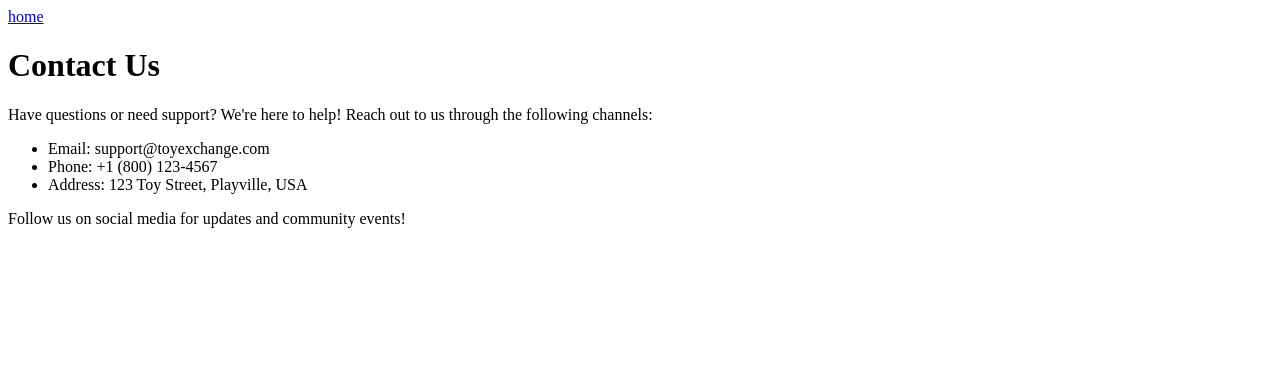
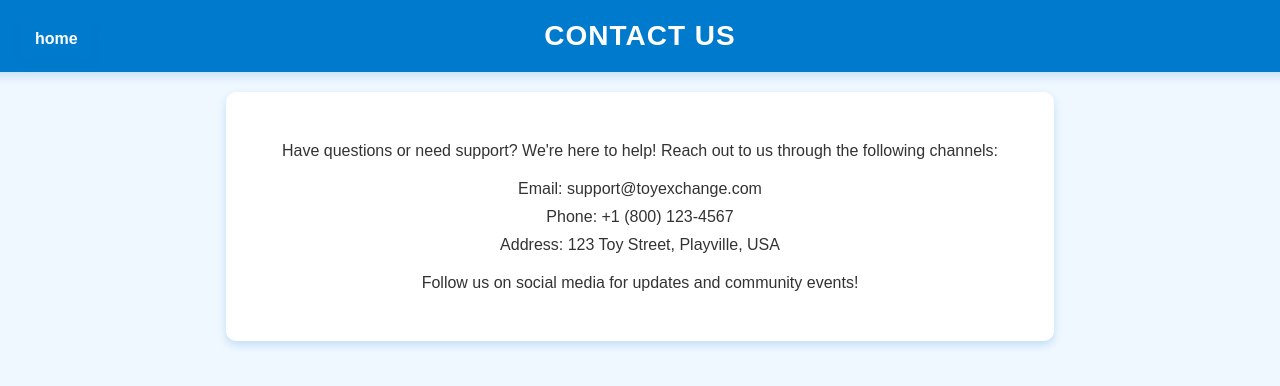
Before and after one commit to Joy-Renee/toy-exchange1, a plain HTML site: page contact.html in a window 1280 px wide. Drawn offline with Linux system fonts and the light colour scheme.

Commit message:
added about and contact styling

```diff
--- a/contact.html
+++ b/contact.html
@@ -6,7 +6,7 @@
     <title>Contact Us - Toy Exchange</title>
     <script src="app.js"></script>
 
-    <link rel="stylesheet" href="styles.css">
+    <link rel="stylesheet" href="css/about.css">
 </head>
 <body>
     <a href="/">home</a>
--- /dev/null
+++ b/css/about.css
@@ -0,0 +1,113 @@
+/* General Page Styles */
+body {
+    font-family: 'Montserrat', sans-serif;
+    background-color: #f0f8ff; /* Baby Blue */
+    color: #333;
+    margin: 0;
+    padding: 0;
+    text-align: center;
+    display: flex;
+    flex-direction: column;
+    align-items: center;
+    justify-content: center;
+}
+
+/* Home Link */
+a {
+    color: #007acc; /* Light Blue */
+    text-decoration: none;
+    font-weight: bold;
+    position: absolute;
+    top: 20px;
+    left: 20px;
+}
+
+/* Header Section */
+header {
+    background-color: #007acc; /* Light Blue */
+    color: white;
+    padding: 20px;
+    width: 100%;
+    box-shadow: 0px 4px 10px rgba(0, 122, 204, 0.2);
+}
+
+h1 {
+    margin: 0;
+    font-size: 28px;
+    text-transform: uppercase;
+    letter-spacing: 1px;
+}
+
+/* Section Styles */
+section {
+    background-color: white;
+    padding: 30px;
+    border-radius: 10px;
+    box-shadow: 0px 4px 10px rgba(0, 122, 204, 0.2);
+    width: 60%;
+    margin-top: 20px;
+    animation: slideIn 1.5s ease-in-out forwards;
+}
+
+/* Slide-in Animation */
+@keyframes slideIn {
+    from {
+        opacity: 0;
+        transform: translateY(20px);
+    }
+    to {
+        opacity: 1;
+        transform: translateY(0);
+    }
+}
+
+p {
+    font-size: 16px;
+    line-height: 1.6;
+    color: #333;
+}
+
+ul {
+    list-style-type: none;
+    padding: 0;
+}
+
+li {
+    font-size: 16px;
+    margin: 10px 0;
+}
+
+/* Responsive Design */
+@media (max-width: 768px) {
+    section {
+        width: 90%;
+        padding: 20px;
+    }
+
+    h1 {
+        font-size: 24px;
+    }
+
+    p, li {
+        font-size: 14px;
+    }
+}
+
+/* Home Button */
+a {
+    position: absolute;
+    top: 20px;
+    left: 20px;
+    background-color: #007acc; /* Light Blue */
+    color: white;
+    text-decoration: none;
+    font-weight: bold;
+    padding: 10px 15px;
+    border-radius: 5px;
+    transition: background-color 0.3s ease-in-out;
+    box-shadow: 0 4px 6px rgba(0, 122, 204, 0.2);
+}
+
+a:hover {
+    background-color: #005fa3; /* Darker blue on hover */
+}
```
Also changed, not shown: about.html (+1 -1 lines).
